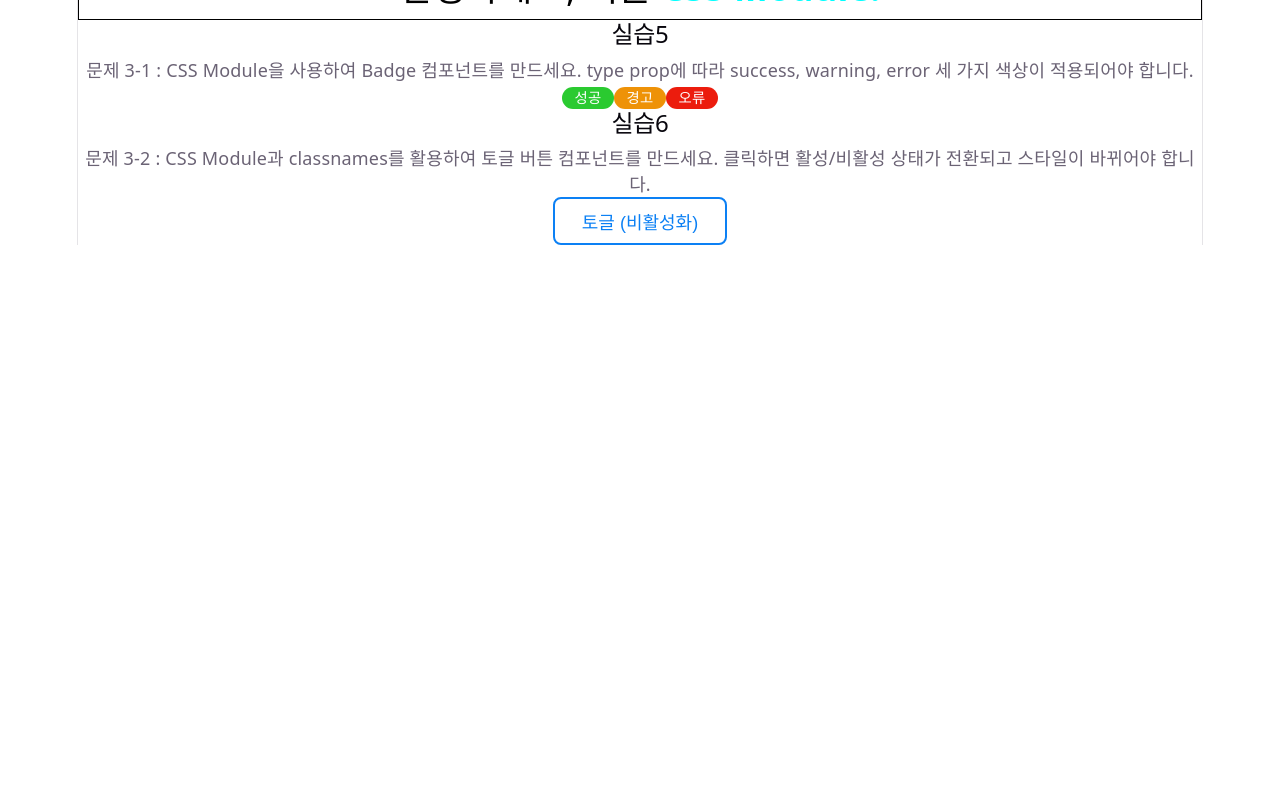
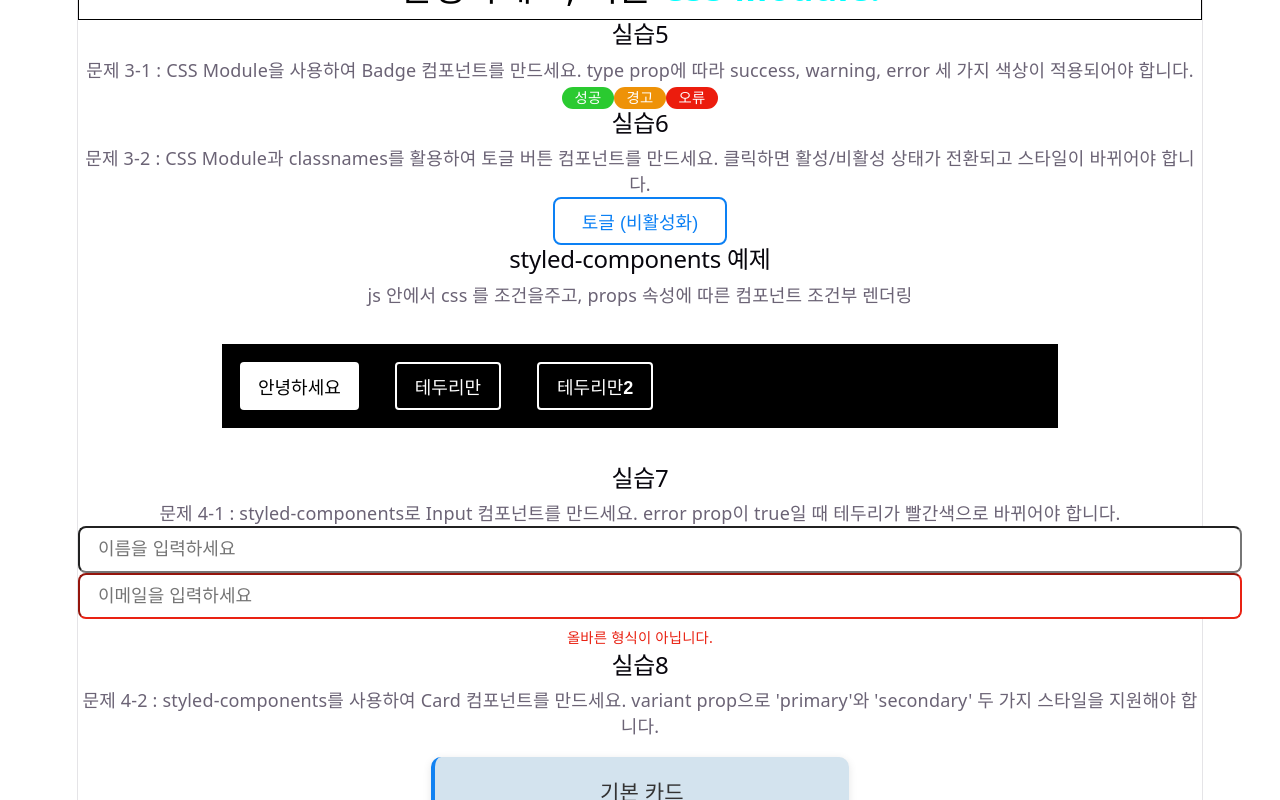
Before and after one commit to parkjihyo-808/0-0-0-k9-React-Workspace-0424-, a React (Vite) app in the folder hello-react-vite/: page / in a window 1280 px wide. Shown: the part 2000-2800 px from the top of the page. Before the commit the page ends 2245 px from the top, so only its background shows below. Built offline with nearby package versions, Linux system fonts and the light colour scheme.

Commit message:
0506 4교시

```diff
--- a/hello-react-vite/package.json
+++ b/hello-react-vite/package.json
@@ -13,6 +13,7 @@
     "classnames": "^2.5.1",
     "react": "^19.2.5",
     "react-dom": "^19.2.5",
+    "react-icons": "^5.6.0",
     "styled-components": "^6.4.1"
   },
   "devDependencies": {
--- a/hello-react-vite/src/ch09/App.jsx
+++ b/hello-react-vite/src/ch09/App.jsx
@@ -7,9 +7,13 @@ import Ex3 from './Ex3';
 import Ex4 from './Ex4';
 import Ex5 from './Ex5';
 import Ex6 from './Ex6';
+import Ex7 from './Ex7';
+import Ex8 from './Ex8';
+import Ex9 from './Ex9';
 import ModuleCss from './ModuleCss';
 import SassComponent from './SassComponent';
 import SassEx1 from './SassEx1';
+import StyledComponent from './StyledComponent';
 
 const App = () => (
   <div className="App">
@@ -98,6 +102,58 @@ const App = () => (
       만드세요. 클릭하면 활성/비활성 상태가 전환되고 스타일이 바뀌어야 합니다.
     </p>
     <Ex6></Ex6>
+    <h2>styled-components 예제</h2>
+    <p>js 안에서 css 를 조건을주고, props 속성에 따른 컴포넌트 조건부 렌더링</p>
+    <StyledComponent></StyledComponent>
+    <h2>실습7</h2>
+    <p>
+      문제 4-1 : styled-components로 Input 컴포넌트를 만드세요. error prop이
+      true일 때 테두리가 빨간색으로 바뀌어야 합니다.
+    </p>
+    <Ex7 placeholder="이름을 입력하세요"></Ex7>
+    <Ex7
+      placeholder="이메일을 입력하세요"
+      error
+      errorMessage="올바른 형식이 아닙니다."
+    ></Ex7>
+    <h2>실습8</h2>
+    <p>
+      문제 4-2 : styled-components를 사용하여 Card 컴포넌트를 만드세요. variant
+      prop으로 'primary'와 'secondary' 두 가지 스타일을 지원해야 합니다.
+    </p>
+    <Ex8
+      variant="primary"
+      title="기본 카드 "
+      content="파란색 계열 테마의 카드."
+    ></Ex8>
+    <Ex8
+      variant="secondary"
+      title="보조 카드 "
+      content="보라색 계열 테마의 카드."
+    ></Ex8>
+    <h2>실습9</h2>
+    <p>
+      **원하는 스타일링 방식을 골라** 아래 UI를 구현해 보세요! **요구사항:** -
+      상품 카드 컴포넌트 (`ProductCard`) - 상품 이름, 가격, 할인
+      여부(`isDiscounted`) 표시 - `isDiscounted`가 true이면 가격에 빨간색 "SALE"
+      배지 표시 - 카드에 hover 효과 (살짝 위로 이동: `transform:
+      translateY(-4px)`)
+    </p>
+    <div
+      style={{
+        display: 'flex',
+        gap: '1rem',
+        padding: '2rem',
+        flexWrap: 'wrap',
+      }}
+    >
+      <Ex9 name="무선 이어폰" price={30000} isDiscounted={true}></Ex9>
+      <Ex9 name="스마트워치" price={100000} isDiscounted={true}></Ex9>
+      <Ex9 name="무선 이어폰" price={30000} isDiscounted={true}></Ex9>
+      <Ex9 name="스마트워치" price={100000} isDiscounted={true}></Ex9>
+      <Ex9 name="무선 이어폰" price={30000} isDiscounted={true}></Ex9>
+      <Ex9 name="스마트워치" price={100000} isDiscounted={true}></Ex9>
+    </div>
   </div>
 );
 
--- a/hello-react-vite/src/ch09/Ex6.jsx
+++ b/hello-react-vite/src/ch09/Ex6.jsx
@@ -12,7 +12,7 @@ const Ex6 = ({ label = '토글' }) => {
       onClick={() => setIsActive(!isActive)}
       className={cx('button', { active: isActive })}
     >
-      {isActive ? ' 활성화' : `${label} (비활성화)`}
+      {isActive ? ' ✅ 활성화' : `${label} (비활성화)`}
     </button>
   );
 };
--- /dev/null
+++ b/hello-react-vite/src/ch09/Ex7.jsx
@@ -0,0 +1,41 @@
+import React from 'react';
+import styled, { css } from 'styled-components';
+
+const Input = styled.input`
+  width: 100%;
+  padding: 0.6rem 1rem;
+  border-radius: 8px;
+  font-size: 1rem;
+  outline: none;
+  transition: border-color 0.2s;
+
+  &:focus {
+    border-color: #1f84e8;
+  }
+
+  ${(props) =>
+    props.error &&
+    css`
+      border-color: #e92213;
+      &:focus {
+        border-color: #e92213;
+      }
+    `}
+`;
+
+const ErrorMessage = styled.p`
+  color: #e92213;
+  font-size: 0.8rem;
+  margin-top: 0.3rem;
+`;
+
+const Ex7 = ({ error, errorMessage, ...rest }) => {
+  return (
+    <div>
+      <Input error={error} {...rest} />
+      {error && errorMessage && <ErrorMessage>{errorMessage}</ErrorMessage>}
+    </div>
+  );
+};
+
+export default Ex7;
--- /dev/null
+++ b/hello-react-vite/src/ch09/Ex8.jsx
@@ -0,0 +1,52 @@
+import React from 'react';
+import styled, { css } from 'styled-components';
+
+// 문제 4-2 : styled-components를 사용하여 Card 컴포넌트를 만드세요.
+// variant prop으로 'primary'와 'secondary' 두 가지 스타일을 지원해야 합니다.
+
+//CardWrappaer , 여기서, 속성 부분도, 1) variant 부분 나누기. 2) 제목 3) 내용 나누기.
+
+const cardVariants = {
+  primary: css`
+    border-left: 4px solid #1182f2;
+    background: #d3e3ee;
+  `,
+  secondary: css`
+    border-left: 4px solid #9914b0;
+    background: #f3e5f5;
+  `,
+};
+
+const CardWrapper = styled.div`
+  border-radius: 10px;
+  padding: 1.2rem 1.5rem;
+  box-shadow: 0 2px 8px rgba(0, 0, 0, 0.1);
+  max-width: 360px;
+  margin: 1rem auto;
+
+  ${(props) => cardVariants[props.variant] || cardVariants.primary}
+`;
+
+const CardTitle = styled.h3`
+  margin: 0 0.5rem;
+  color: #333;
+`;
+
+const CardContent = styled.p`
+  margin: 0;
+  color: #555;
+  line-height: 1.6;
+`;
+
+const Ex8 = ({ title, content, variant = 'primary' }) => {
+  return (
+    <div>
+      <CardWrapper variant={variant}>
+        <CardTitle>{title}</CardTitle>
+        <CardContent>{content}</CardContent>
+      </CardWrapper>
+    </div>
+  );
+};
+
+export default Ex8;
--- /dev/null
+++ b/hello-react-vite/src/ch09/Ex9.jsx
@@ -0,0 +1,64 @@
+import React from 'react';
+import styled, { css } from 'styled-components';
+
+// 1) 카드 레이아웃 2) 상품이름 3) 가격 4) 행 부분 5) 세일 뱃지
+
+const Card = styled.div`
+  background: white;
+  border-radius: 12px;
+  padding: 1.5rem;
+  box-shadow: 0 2px 8px rgba(0, 0, 0, 0.1);
+  max-width: 280px;
+  transition:
+    transform 0.2s,
+    box-shadow 0.2s;
+  cursor: pointer;
+
+  &:hover {
+    transform: translateY(-4px);
+    box-shadow: 0 8px 20px rgba(0, 0, 0, 0.15);
+  }
+`;
+
+const ProductName = styled.h3`
+  margin: 0 0.5rem;
+  font-size: 1.1rem;
+  color: #333;
+`;
+
+const PriceRow = styled.div`
+  display: flex;
+  align-items: center;
+  gap: 0.5rem;
+`;
+
+const Price = styled.span`
+  font-size: 1.2rem;
+  font-weight: 700;
+  color: #1380ed;
+`;
+
+const Badge = styled.span`
+  background: #f44336;
+  color: white;
+  border-radius: 4px;
+  padding: 0.15rem 0.5rem;
+  font-size: 0.75rem;
+  font-weight: 700;
+`;
+
+const Ex9 = ({ name, price, isDiscounted }) => {
+  return (
+    <div>
+      <Card>
+        <ProductName>{name}</ProductName>
+        <PriceRow>
+          <Price>{price.toLocaleString()}원</Price>
+          {isDiscounted && <Badge>SALE</Badge>}
+        </PriceRow>
+      </Card>
+    </div>
+  );
+};
+
+export default Ex9;
--- /dev/null
+++ b/hello-react-vite/src/ch09/StyledComponent.jsx
@@ -0,0 +1,59 @@
+// StyledComponent.jsx
+import styled, { css } from 'styled-components';
+
+// props.color 또는 'blue'를 배경색으로 사용
+const Box = styled.div`
+  background: ${(props) => props.color || 'blue'};
+  padding: 1rem;
+  display: flex;
+  gap: 1rem;
+  width: 800px;
+  margin: 2rem auto;
+
+  @media (max-width: 800px) {
+    width: 100%;
+    flex-direction: column;
+  }
+`;
+
+const Button = styled.button`
+  background: white;
+  color: black;
+  border-radius: 4px;
+  padding: 0.5rem 1rem;
+  font-size: 1rem;
+  font-weight: 600;
+  border: none;
+  cursor: pointer;
+  transition: all 0.2s;
+
+  &:hover {
+    background: rgba(255, 255, 255, 0.85);
+  }
+
+  ${(props) =>
+    props.inverted &&
+    css`
+      background: none;
+      border: 2px solid white;
+      color: white;
+      &:hover {
+        background: white;
+        color: black;
+      }
+    `}
+
+  & + button {
+    margin-left: 1rem;
+  }
+`;
+
+const StyledComponent = () => (
+  <Box color="black">
+    <Button>안녕하세요</Button>
+    <Button inverted>테두리만</Button>
+    <Button inverted>테두리만2</Button>
+  </Box>
+);
+
+export default StyledComponent;
```
Also changed, not shown: 1 other file (tests, documents, lock files or other folders).
